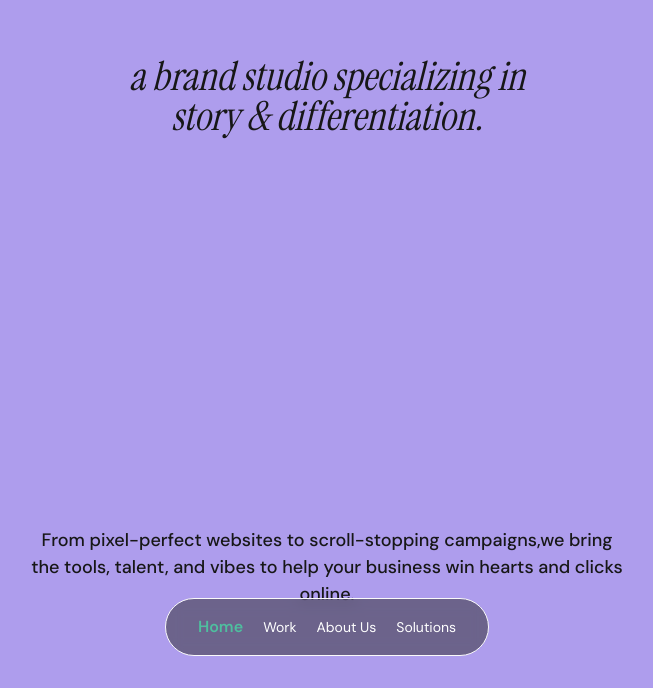
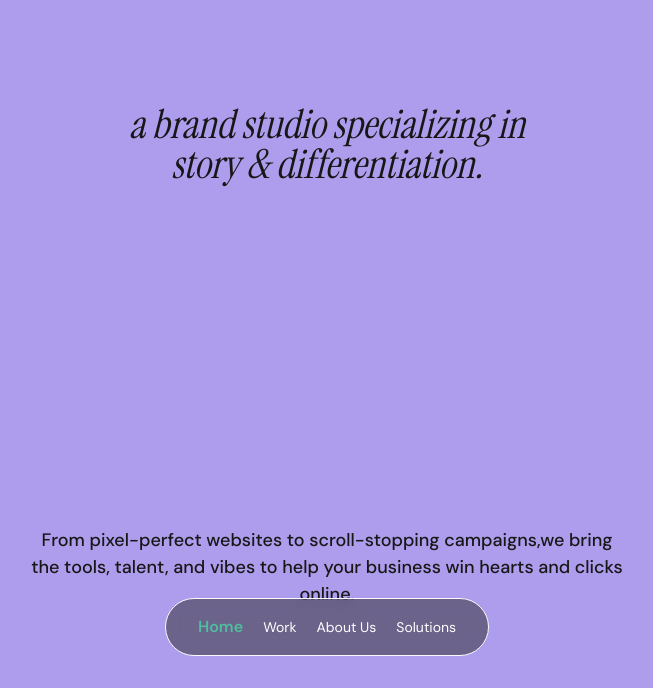
Before and after one commit to andrew-0210/sociorealm_website, a Next.js app: page / in a window 1280 px wide. Shown: the part 112-800 px from the top of the page, without its empty margins (313-966 px from the left). Built offline with nearby package versions, Linux system fonts and the light colour scheme.

Commit message:
Logo updated

```diff
--- a/src/components/sections/Hero.jsx
+++ b/src/components/sections/Hero.jsx
@@ -3,23 +3,24 @@ import { Image } from "@imagekit/next";
 
 const Hero = () => {
   return (
-    <section className="flex h-dvh flex-col items-center justify-between overflow-x-hidden bg-[#ae9ded] px-[1.25rem] py-[2rem] md:px-0">
+    <section className="flex h-dvh flex-col items-center justify-between overflow-x-hidden bg-[#ae9ded] px-[1.25rem] pb-[2rem] md:px-0">
       <div>
-        <div className="relative h-[10dvw] w-dvw">
+        <div className="relative h-[6vh] w-dvw md:h-[25vh]">
           <Image
             urlEndpoint="https://ik.imagekit.io/imagestore0210"
             src="/sociorealm_header.svg"
             alt="sociorealm_logo"
             priority
             fill
+            className="object-cover"
           />
         </div>
-        <h1 className="mx-auto mt-[0.5rem] max-w-[15rem] text-center font-serif text-[1.5rem] leading-[26px] italic md:max-w-[25rem] md:text-[2.5rem] md:leading-[1] md:font-medium">
+        <h1 className="mx-auto mt-[1rem] max-w-[15rem] text-center font-serif text-[1.5rem] leading-[26px] italic md:max-w-[25rem] md:text-[2.5rem] md:leading-[1] md:font-medium">
           a brand studio specializing in story & differentiation.
         </h1>
       </div>
 
-      <div className="max-w-[1280px] mx-auto">
+      <div className="mx-auto max-w-[1280px]">
         <p className="z-20 max-w-[600px] text-center text-[1rem] leading-[1.5] font-medium tracking-[-0.5] md:pb-[3rem] md:text-[1.125rem]">
           From pixel-perfect websites to scroll-stopping campaigns,we bring the
           tools, talent, and vibes to help your business win hearts and clicks
```
